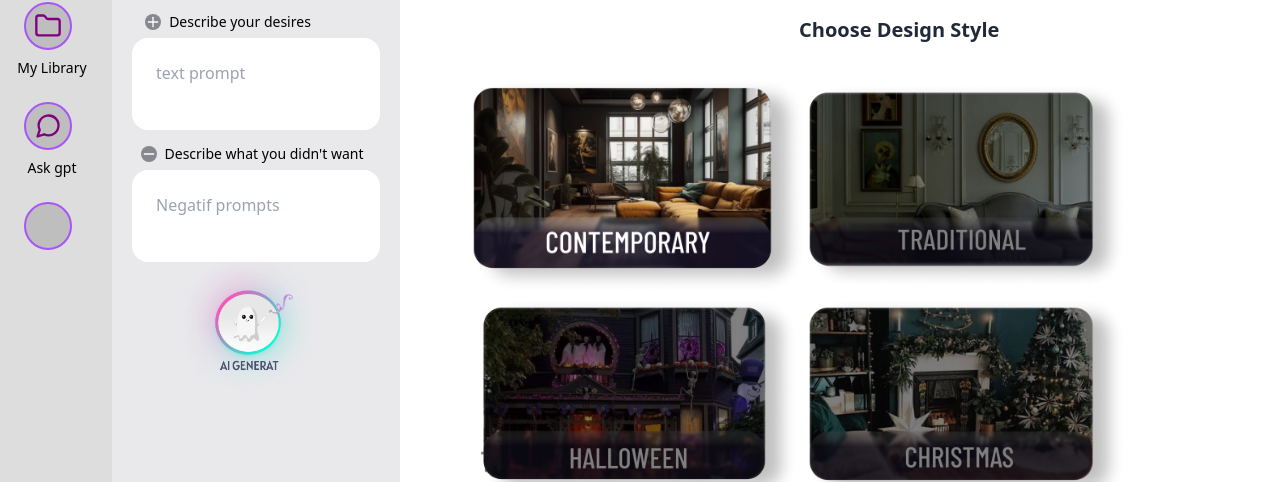
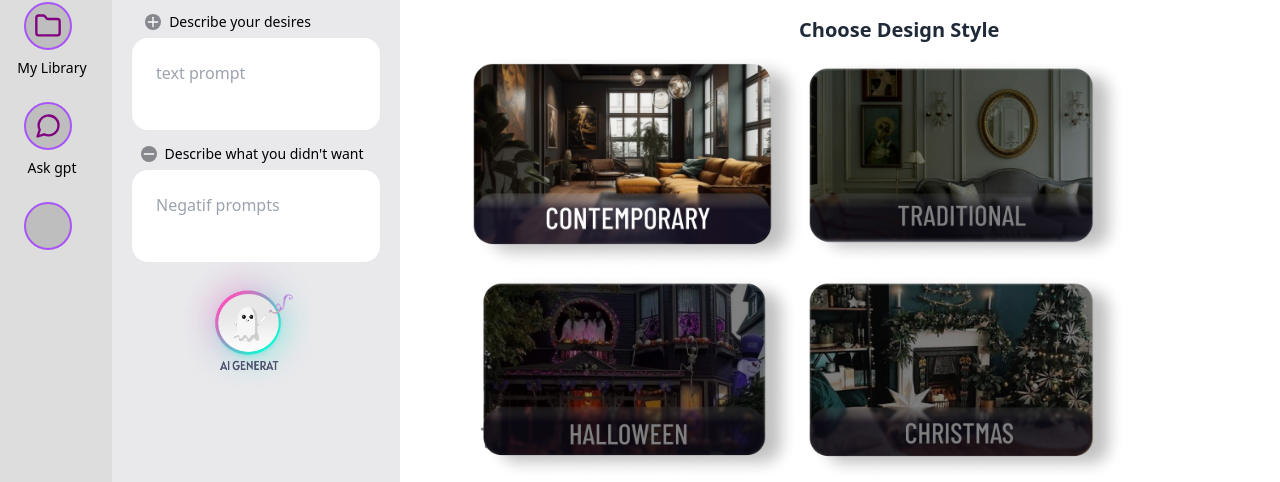
Before and after one commit to crimsondevs/Interior_design, a React (Vite) app: page / in a window 1280 px wide. Shown: the part 318-800 px from the top of the page. Built offline with nearby package versions, Linux system fonts and the light colour scheme; grey boxes are pictures that could not be loaded; a web font is replaced by a local one.

Commit message:
Update image-gallery.tsx

```diff
--- a/src/components/Home/image-gallery.tsx
+++ b/src/components/Home/image-gallery.tsx
@@ -52,7 +52,7 @@ const ImageGallery: React.FC = () => {
   return (
     <div> {/* Add padding to the left side */}
       <h2 className="text-center text-xl mr-6 font-bold text-gray-800 mt-6" style={{ display: 'flex', justifyContent: 'center', alignItems: 'center', width: '78vw', height: '1vh' }}>Choose Design Style</h2>
-      <div className="flex flex-wrap w-[80vw] mt-12 gap-2" style={{ paddingLeft: leftPadding }}>
+      <div className="flex flex-wrap w-[80vw] mt-6 gap-2" style={{ paddingLeft: leftPadding, overflowY: 'auto', height: '55vh' }}>
         {imageData.map((image, index) => (
           <div
             className={`relative cursor-pointer ${selectedImage === index ? 'selected' : 'not-selected'}`}
```
